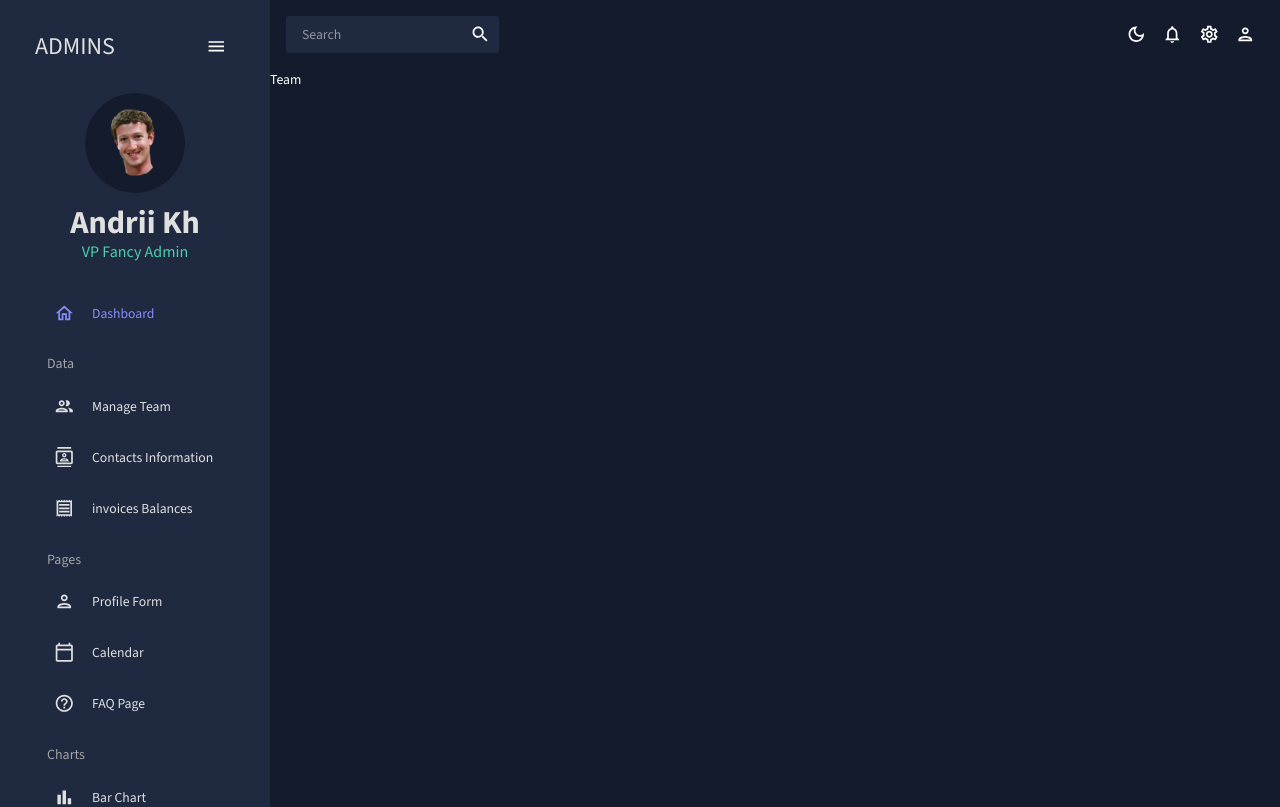
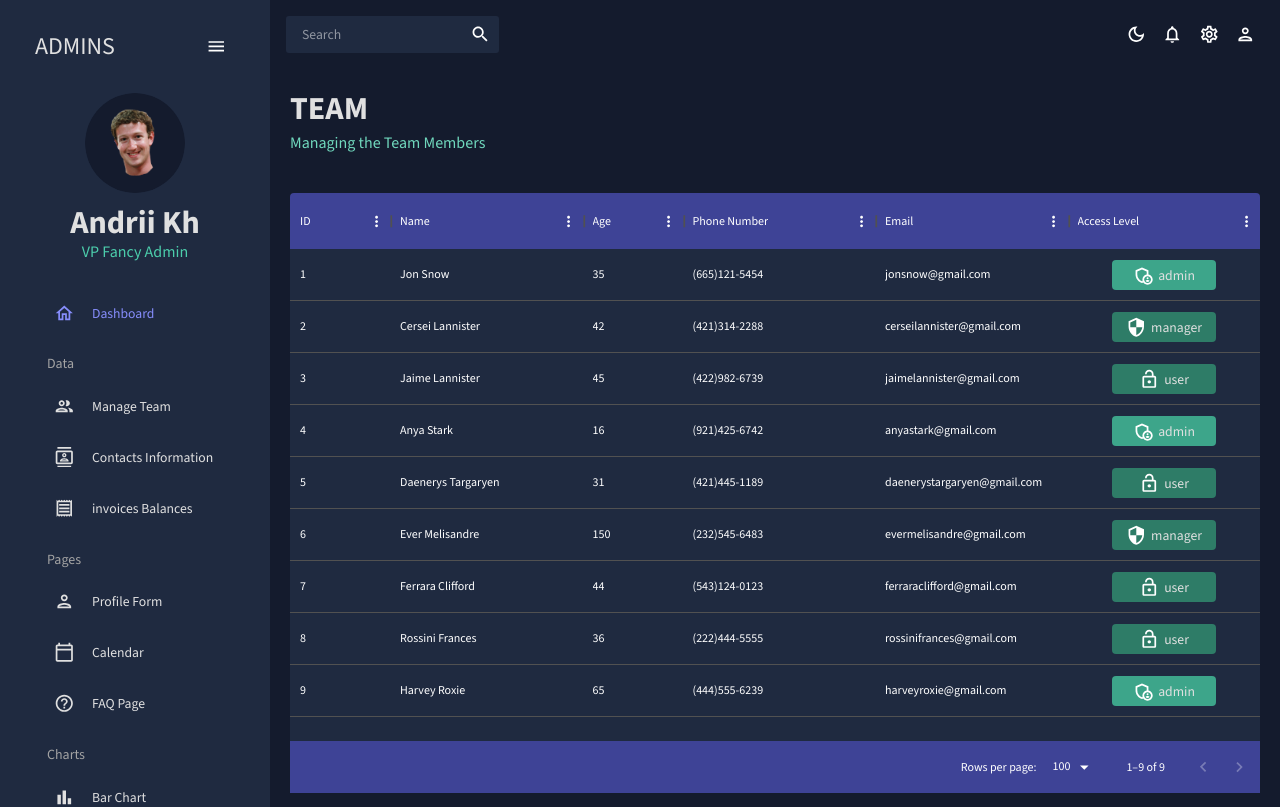
Before and after one commit to AndriiKhomik/react-admin, a React (Create React App) app: page /team in a window 1280 px wide. Shown: the top 807 px of the page. Built offline with nearby package versions, Linux system fonts and the light colour scheme.

Commit message:
implement team page

```diff
--- /dev/null
+++ b/src/components/Header/index.jsx
@@ -0,0 +1,26 @@
+import { Box, Typography, useTheme } from "@mui/material";
+import React from "react";
+import { tokens } from "../../theme";
+
+const Header = ({ title, subtitle }) => {
+  const theme = useTheme();
+  const colors = tokens(theme.palette.mode);
+
+  return (
+    <Box mb="30px">
+      <Typography
+        variant="h2"
+        color={colors.grey[100]}
+        fontWeight="bold"
+        sx={{ mb: "5px" }}
+      >
+        {title}
+      </Typography>
+      <Typography variant="h5" color={colors.greenAccent[400]}>
+        {subtitle}
+      </Typography>
+    </Box>
+  );
+};
+
+export default Header;
--- a/src/sceens/Team/index.jsx
+++ b/src/sceens/Team/index.jsx
@@ -1,7 +1,98 @@
 import React from "react";
+import { Box, Typography, useTheme } from "@mui/material";
+import { mockDataTeam } from "../../data/mockData";
+import AdminPanelSettingsOutlinedIcon from "@mui/icons-material/AdminPanelSettingsOutlined";
+import LockOpenOutlinedIcon from "@mui/icons-material/LockOpenOutlined";
+import SecurityOutlinedIcon from "@mui/icons-material/SecurityOutlined";
+import { tokens } from "../../theme";
+import Header from "../../components/Header";
+import { DataGrid } from "@mui/x-data-grid";
 
 const Team = () => {
-  return <div>Team</div>;
+  const theme = useTheme();
+  const colors = tokens(theme.palette.mode);
+
+  const columns = [
+    { field: "id", headerName: "ID" },
+    {
+      field: "name",
+      headerName: "Name",
+      flex: 1,
+      cellClass: "name-column-cell",
+    },
+    {
+      field: "age",
+      headerName: "Age",
+      type: "number",
+      headerAlign: "left",
+      align: "left",
+    },
+    { field: "phone", headerName: "Phone Number", flex: 1 },
+    { field: "email", headerName: "Email", flex: 1 },
+    {
+      field: "access",
+      headerName: "Access Level",
+      flex: 1,
+      renderCell: ({ row: { access } }) => {
+        return (
+          <Box
+            width="60%"
+            m="0 auto"
+            p="5px"
+            display="flex"
+            justifyContent="center"
+            backgroundColor={
+              access === "admin"
+                ? colors.greenAccent[600]
+                : colors.greenAccent[700]
+            }
+            borderRadius="4px"
+          >
+            {access === "admin" && <AdminPanelSettingsOutlinedIcon />}
+            {access === "manager" && <SecurityOutlinedIcon />}
+            {access === "user" && <LockOpenOutlinedIcon />}
+            <Typography color={colors.grey[100]} sx={{ ml: "5px" }}>
+              {access}
+            </Typography>
+          </Box>
+        );
+      },
+    },
+  ];
+
+  return (
+    <Box m="20px">
+      <Header title="TEAM" subtitle="Managing the Team Members" />
+      <Box
+        m="40px 0 0 0"
+        height="75vh"
+        sx={{
+          "& .MuiDataGrid-root": {
+            border: "none",
+          },
+          "& .MuiDataGrid-cell": {
+            borderBottom: "none",
+          },
+          "& .name-column-cell": {
+            color: colors.greenAccent[300],
+          },
+          "& .MuiDataGrid-columnHeaders": {
+            backgroundColor: colors.blueAccent[700],
+            borderBottom: "none",
+          },
+          "& .MuiDataGrid-virtualScroller": {
+            backgroundColor: colors.primary[400],
+          },
+          "& .MuiDataGrid-footerContainer": {
+            borderTop: "none",
+            backgroundColor: colors.blueAccent[700],
+          },
+        }}
+      >
+        <DataGrid rows={mockDataTeam} columns={columns} />
+      </Box>
+    </Box>
+  );
 };
 
 export default Team;
--- a/src/sceens/dashbord/index.jsx
+++ b/src/sceens/dashbord/index.jsx
@@ -1,7 +1,15 @@
 import React from "react";
+import { Box } from "@mui/material";
+import Header from "../../components/Header";
 
 const Dashboard = () => {
-  return <div>Dashboard</div>;
+  return (
+    <Box m="20px">
+      <Box display="flex" justifyContent="space-between" alignItems="center">
+        <Header title="DASHBOARD" subtitle="Welcome to your dashboard" />
+      </Box>
+    </Box>
+  );
 };
 
 export default Dashboard;
```
